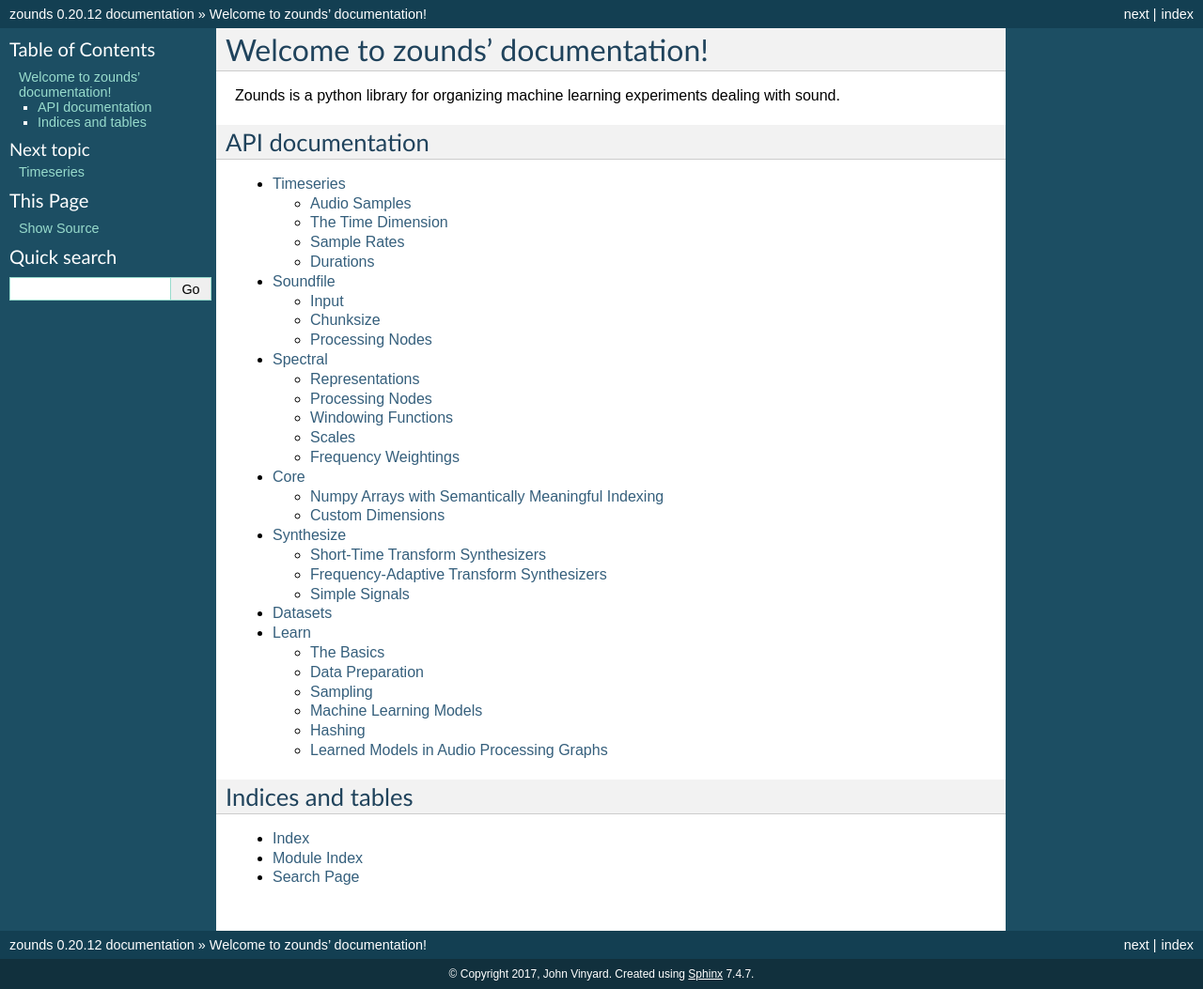
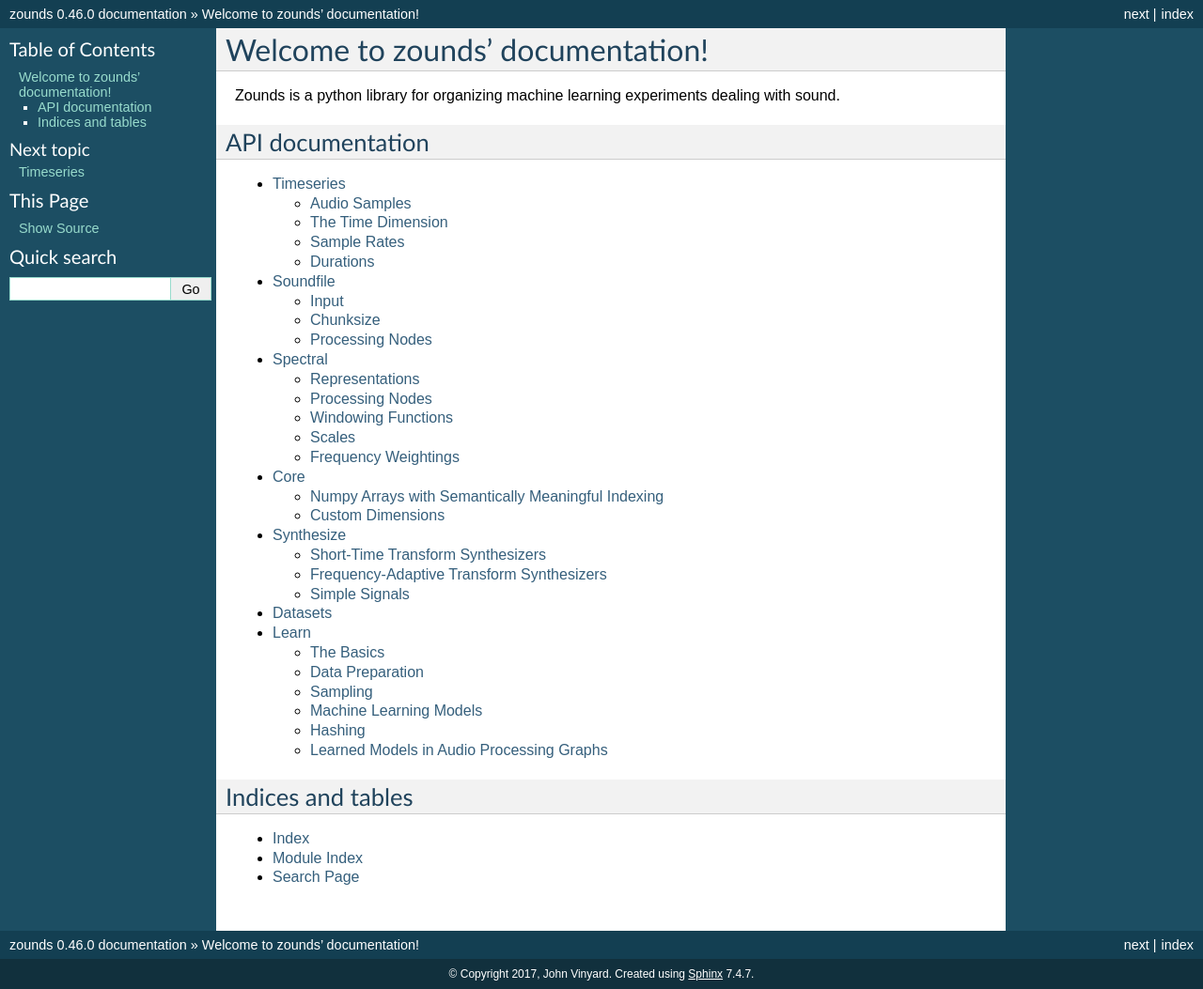
Before and after one commit to JohnVinyard/zounds, a Sphinx documentation site: the page built from docs/source/index.rst, in a window 1280 px wide. Shown: the whole page at 94% size. Built offline with Sphinx 7.4.7, drawn with Linux system fonts in a browser that asks for light colours.

```diff
--- a/docs/source/conf.py
+++ b/docs/source/conf.py
@@ -64,9 +64,9 @@ author = u'John Vinyard'
 # built documents.
 #
 # The short X.Y version.
-version = '0.20.12'
+version = '0.46.0'
 # The full version, including alpha/beta/rc tags.
-release = '0.20.12'
+release = '0.46.0'
 
 # The language for content autogenerated by Sphinx. Refer to documentation
 # for a list of supported languages.
@@ -326,6 +326,11 @@ MOCK_MODULES = [
     'matplotlib',
 
     'zounds.nputil.countbits',
+
+    'torch',
+    'torch.nn',
+    'torch.optim',
+    'torch.autograd'
 ]
 
 
```
